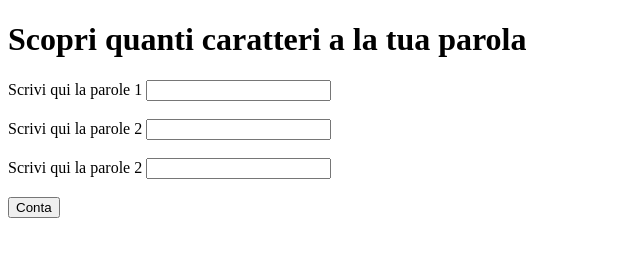
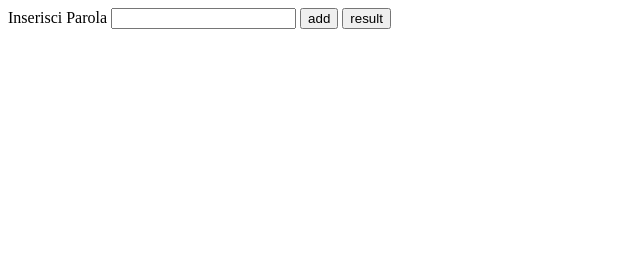
Before and after one commit to SchneiderElia/Epicode_M2_W2D4, a plain HTML site: page Exercise Theory/index.html in a window 1280 px wide. Shown: the whole page, without its empty margins (0-640 px from the left). Drawn offline with Linux system fonts and the light colour scheme.

Commit message:
update exercise theory ok

```diff
--- a/Exercise Theory/index.html
+++ b/Exercise Theory/index.html
@@ -6,29 +6,13 @@
     <title>Exercise</title>
 </head>
 <body>
-    <h1> Scopri quanti caratteri a la tua parola</h1>
 
-    <form>
-        <label>Scrivi qui la parole 1</label>
-        <input type="text">
-
-        <br><br>
-
-        <label>Scrivi qui la parole 2</label>
-        <input type="text">
+<laber>Inserisci Parola</laber>
+<input id="insert" type="text">
+<button onclick="add()">add</button>
+<button onclick="total()">result</button>
 
 
-        <br><br>
-
-        <label>Scrivi qui la parole 2</label>
-        <input type="text">
-
-        <br><br>
-
-        <button onclick="totalWord()">Conta</button>
-
-
-    </form>
 
 </body>
 <script src="script.js"></script>
--- a/Exercise Theory/script.js
+++ b/Exercise Theory/script.js
@@ -1,3 +1,4 @@
+
 /* Create un form in cui l'utente inserira 3 parole,
 queste parole vanno a popolare un array.
 Dopo aver inserito le tre parole l'utente cliccherà
@@ -14,7 +15,7 @@ parola tutti lunghezza 5 */
 
 
 
-let wordOne = "ciao"
+/* let wordOne = "ciao"
 let wordTow = "a"
 let wordThree = "tutti"
 
@@ -23,3 +24,21 @@ console.log("la frase è : " + wordOne + " " +  wordTow + " " + wordThree)
 console.log(" parola "+ wordOne + " lunghezza " + wordOne.length)
 console.log(" parola "+ wordTow + " lunghezza " + wordTow.length)
 console.log(" parola "+ wordThree + " lunghezza " + wordThree.length)
+ */
+
+
+let word = document.getElementById("insert")
+
+let result = [];
+
+function add(){
+    result.push(word.value)
+    result.value
+    console.log(result)
+}
+
+function total(){
+    for(let element of result){
+        console.log("la parola " +element+ " a lunghehzza " +element.length)
+    }
+}
```
